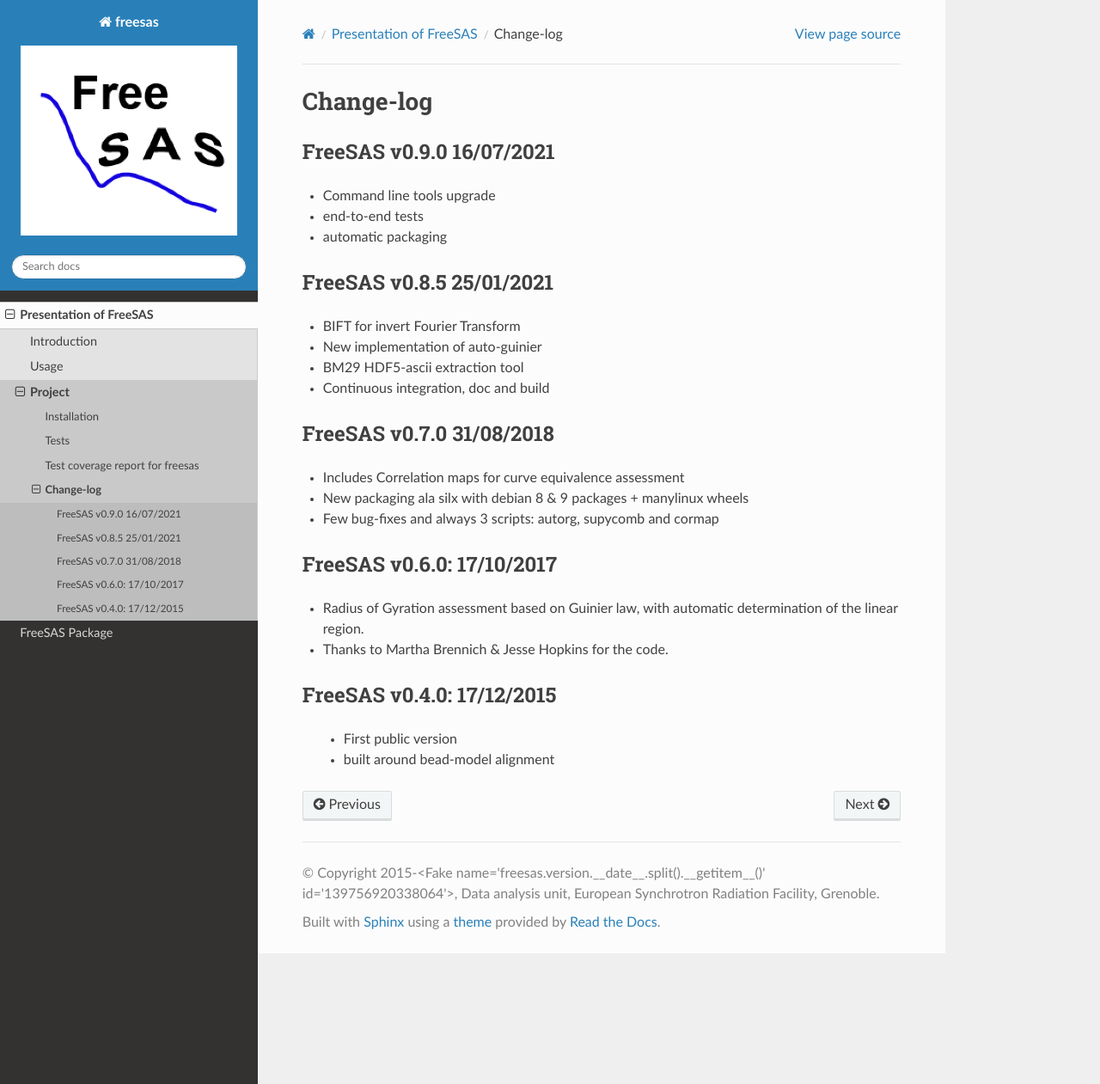
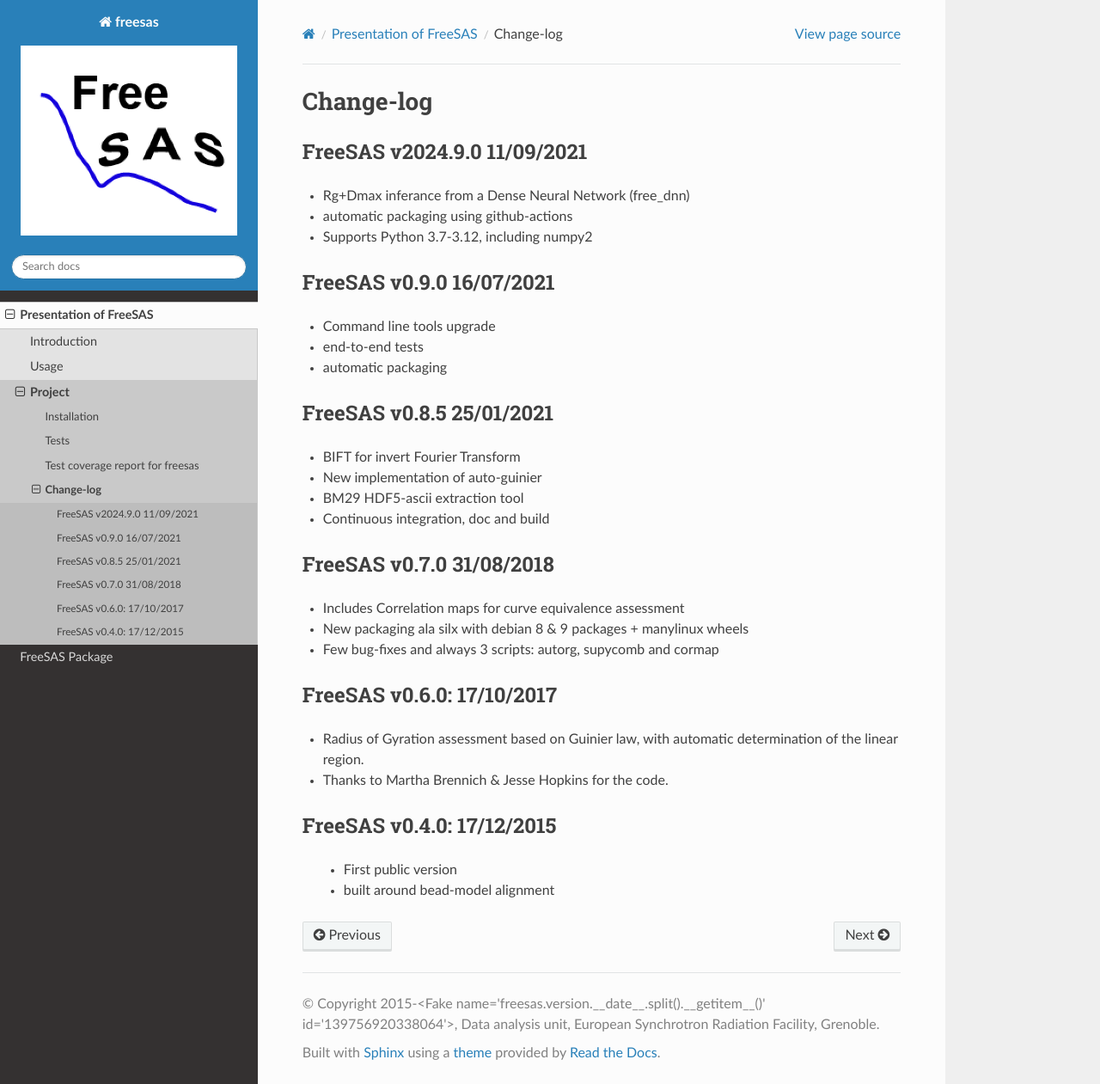
Before and after one commit to silx-kit/freesas, a Sphinx documentation site: the page built from doc/source/changelog.rst, in a window 1280 px wide and 1261 px high. Shown: the whole window at 86% size. Built offline with Sphinx 7.4.7 and the Read the Docs theme 2.0.0, drawn with Linux system fonts in a browser that asks for light colours; the version number could not be read and is left out.

Commit message:
update changelog

```diff
--- a/doc/source/changelog.rst
+++ b/doc/source/changelog.rst
@@ -1,5 +1,11 @@
 Change-log
 ##########
+
+FreeSAS v2024.9.0 11/09/2021
+============================
+- Rg+Dmax inferance from a Dense Neural Network (free_dnn)
+- automatic packaging using github-actions
+- Supports Python 3.7-3.12, including numpy2
 
 FreeSAS v0.9.0 16/07/2021
 =========================
```
